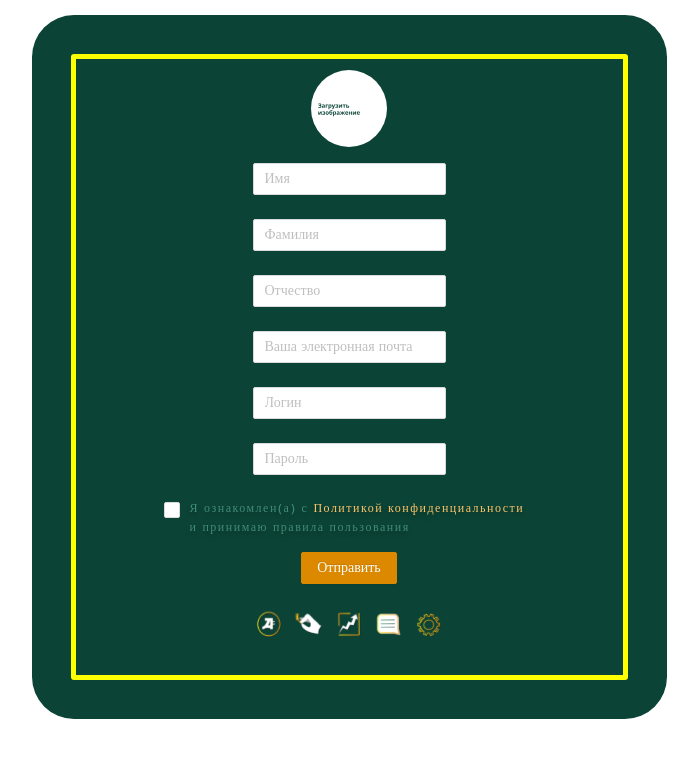
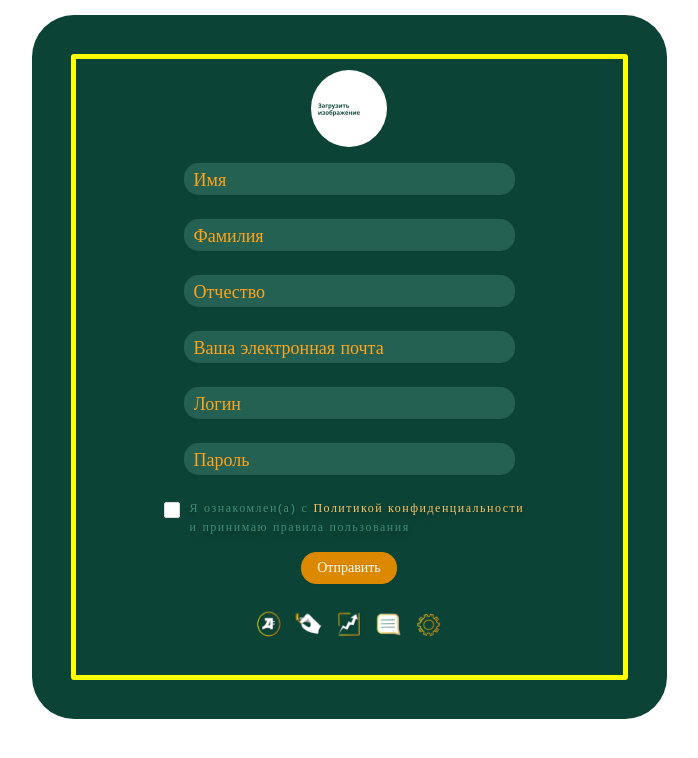
Before and after one commit to vtochenyy/AversysFE, a React (Create React App) app: page /register in a window 1280 px wide. Shown: the top 758 px of the page, without its empty margins (291-989 px from the left). Built offline with nearby package versions, Linux system fonts and the light colour scheme; the HTML template or start-up script is replaced by a standard one.

Commit message:
fix styles

```diff
--- a/src/components/uForm/Uform.js
+++ b/src/components/uForm/Uform.js
@@ -42,11 +42,13 @@ const Uform = (formType) => {
     );
   } else if (formType === registerType) {
     return (
+      <div className={style.registerFormBlock}>
         <Form
           onFinish={(data) => {
             if (!politicState) {
               notification.open({
-              message: "Необходимо ознакомиться с политикой конфиденциальности",
+                message:
+                  "Необходимо ознакомиться с политикой конфиденциальности",
                 placement: "topRight",
                 type: "error",
                 btn: true,
@@ -109,6 +111,7 @@ const Uform = (formType) => {
             Отправить
           </Button>
         </Form>
+      </div>
     );
   }
 };
--- a/src/components/uForm/style.module.scss
+++ b/src/components/uForm/style.module.scss
@@ -34,7 +34,7 @@
   font-family: "Sen";
 }
 
-.inputBlockContent input {
+.registerFormBlock input {
   height: 4vh;
   color: #ffa41b;
   padding: 0 10px;
@@ -44,11 +44,11 @@
   border-radius: 15px;
   border: none;
 }
-.inputBlockContent input::placeholder {
+.registerFormBlock input::placeholder {
   color: #ffa41b;
   font-size: 18px;
 }
-.inputBlockContent button {
+.registerFormBlock button {
   border-radius: 15px;
   height: 4vh;
 }
--- a/src/pages/register/RegisterPage.js
+++ b/src/pages/register/RegisterPage.js
@@ -11,7 +11,6 @@ const RegisterPage = () => {
   // });
   return (
     <div className={style.registerMainBlock}>
-      <div className={style.userInputsBlock}>
       <div className={style.inputBlockContent}>
         <img
           src={registerPageImage.loadImage}
@@ -21,7 +20,6 @@ const RegisterPage = () => {
         <ImageNavigation />
       </div>
     </div>
-    </div>
   );
 };
 
--- a/src/pages/register/style.module.scss
+++ b/src/pages/register/style.module.scss
@@ -3,12 +3,11 @@
 }
 .registerMainBlock {
   display: flex;
+  width: 100%;
   align-items: center;
   padding: 15px 25px 15px 25px;
 }
-.userInputsBlock {
-  width: 100%;
-}
+
 .inputBlockContent {
   outline: 5px solid yellow;
   outline-offset: -44px;
```
Lines whose indentation alone changed are shown as unchanged.
